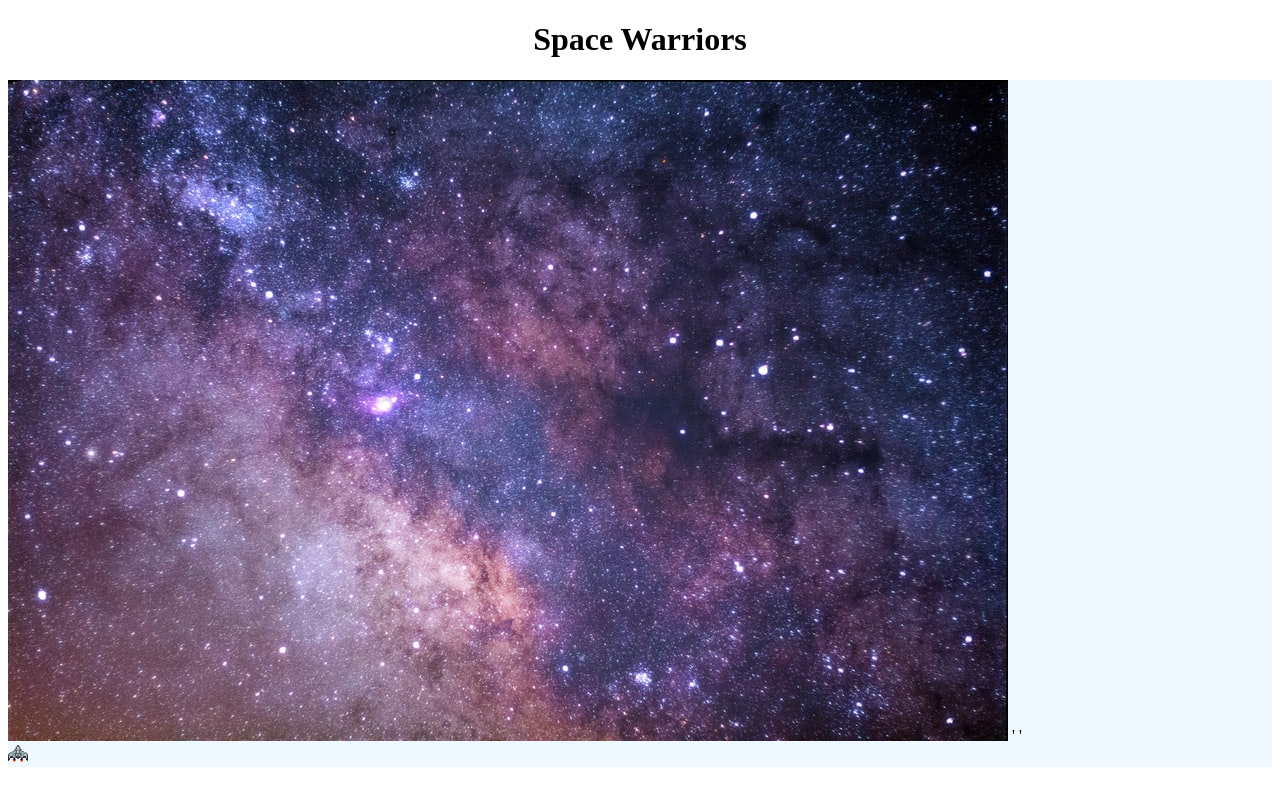
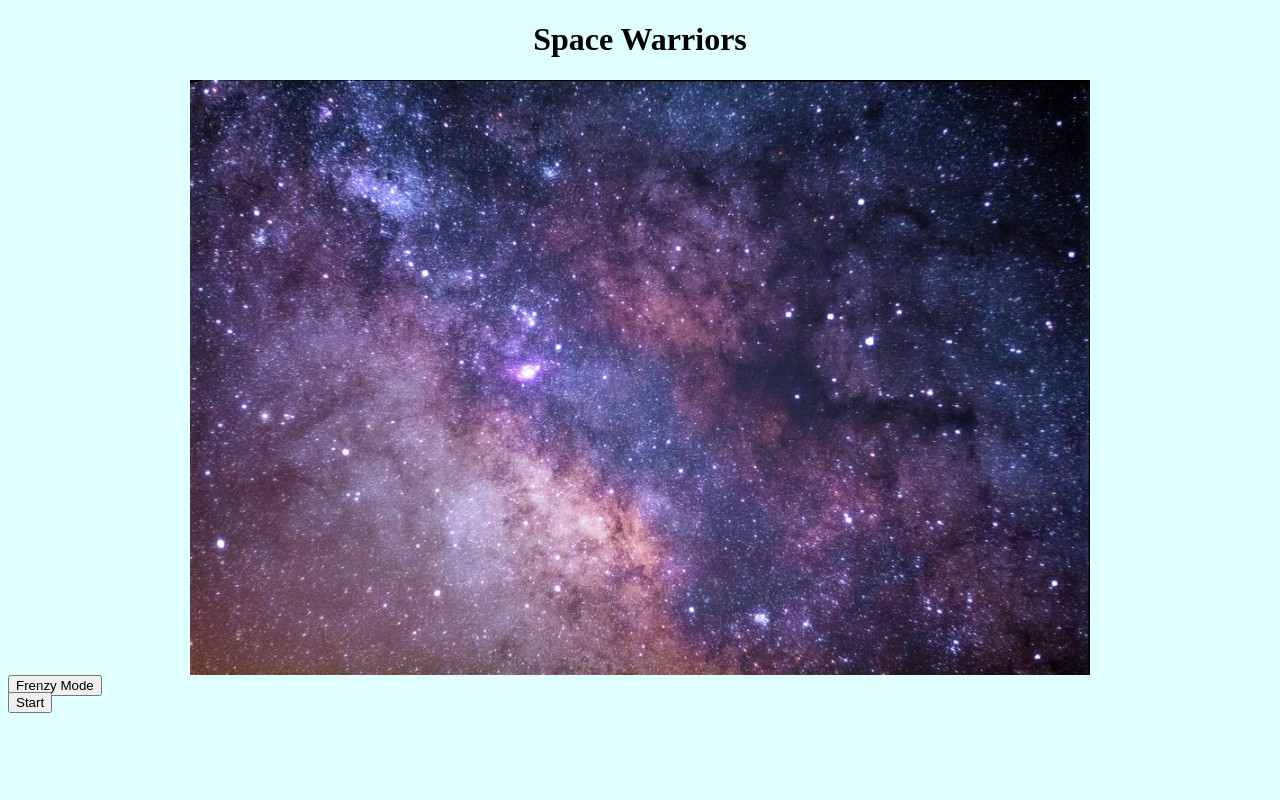
Before and after one commit to xsndvl/Space-Fighter-Game, a plain HTML site: page index.html in a window 1280 px wide. Drawn offline with Linux system fonts and the light colour scheme; files whose address does not match are found by name.

Commit message:
added css styling

```diff
--- a/index.html
+++ b/index.html
@@ -10,12 +10,18 @@
         <div id = "main-header">
             <h1>Space Warriors</h1>
         </div>
-        <div id = "game">
+
+        <div id = "container">
             <img id = "background" src = "C:\Users\Sergi\OneDrive\Documents\UWM Coding\JavaScript\Space Fighter Game\Space-Fighter-Game\Images\Space Background.jfif">
-            '
-            '
+
+            <div class = "buttons">
+                <button id = "button1">Start</button>
+                <button id = "button2">Frenzy Mode</button>
+            </div>
+
             <div class = "characters">
-                <img id = "player1" src = "C:\Users\Sergi\OneDrive\Documents\UWM Coding\JavaScript\Space Fighter Game\Space-Fighter-Game\Images\8 bit ship.png">
+
+
             </div>
 
         </div>
--- a/index.js
+++ b/index.js
@@ -1,3 +1,4 @@
+
 const startGame = () => {
 
 }
--- a/style.css
+++ b/style.css
@@ -1,16 +1,29 @@
+body {
+    background-color: lightcyan;
+}
+
 #main-header{
     text-align: center;
-}
-
-#background {
 
 }
 
-#game{
-    background-color: aliceblue;
+#container {
+    position: relative;
+    width: 100%
+}
+#background {
+    display: block;
+    margin-left: auto;
+    margin-right: auto;
+    width: 900px;
 }
 
-#player1{
-    width: 20px
+.buttons{
+    position: absolute;
 
 }
+
+#button1 {
+    position: absolute;
+    top: 80%;
+}
```
Also changed, not shown: Images/BackgroundSpaceImage.png (added).
